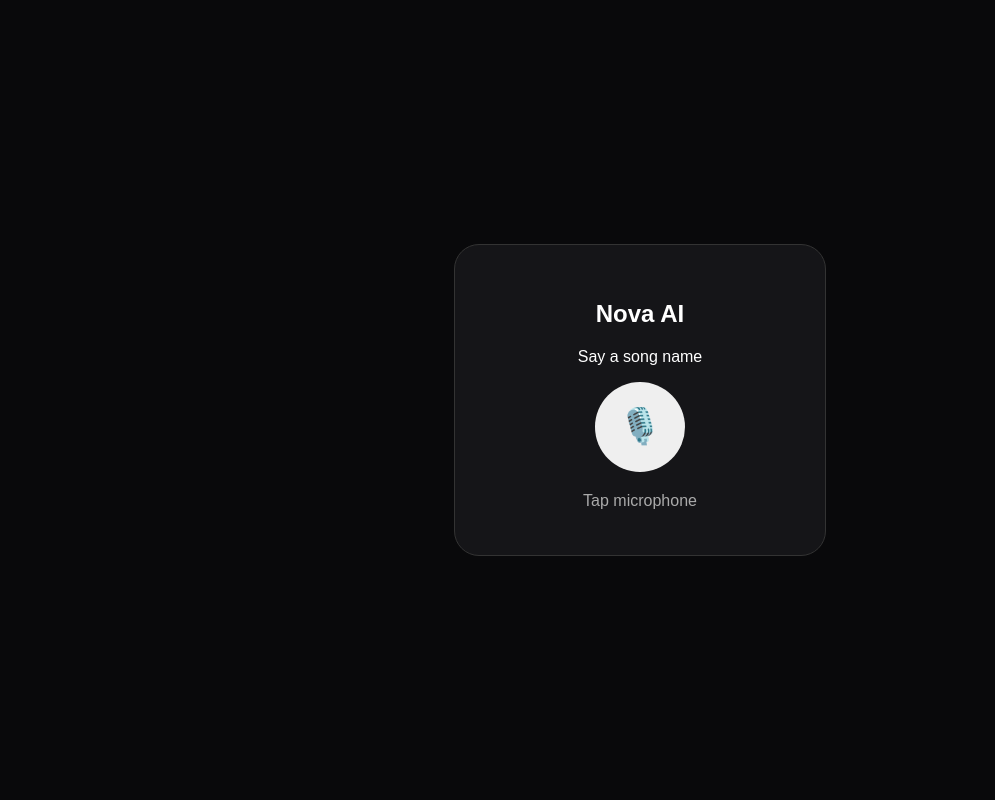
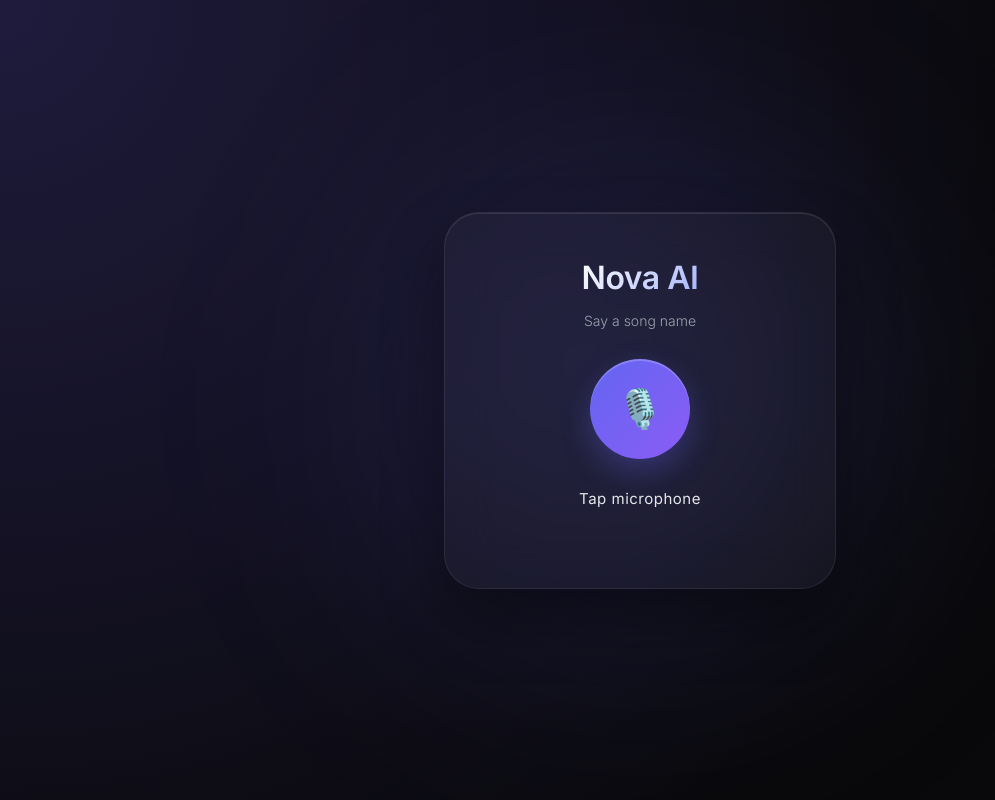
Before and after one commit to Azimullah-6430/Agent, a Flask app: page / in a window 1280 px wide. Shown: the whole page, without its empty margins (0-995 px from the left). Run offline with Flask 3, Linux system fonts and the light colour scheme.

Commit message:
Update index.html

```diff
--- a/app/templates/index.html
+++ b/app/templates/index.html
@@ -1,53 +1,140 @@
 <!DOCTYPE html>
 <html lang="en">
-
 <head>
 <meta charset="UTF-8">
-<meta name="viewport" content="width=device-width,initial-scale=1">
+<meta name="viewport" content="width=device-width, initial-scale=1">
 <title>Nova AI</title>
+<link href="https://fonts.googleapis.com/css2?family=Inter:wght@300;400;600&display=swap" rel="stylesheet">
 
 <style>
-body{
-    margin:0;
-    height:100vh;
-    display:grid;
-    place-items:center;
-    background:#09090b;
-    color:white;
-    font-family:Arial;
+    body {
+        margin: 0;
+        height: 100vh;
+        display: flex;
+        justify-content: center;
+        align-items: center;
+        background: radial-gradient(circle at top left, #1f1b3d, #09090b 70%);
+        color: #ffffff;
+        font-family: 'Inter', sans-serif;
+        overflow: hidden;
     }
 
-.card{
-    width:300px;
-    padding:35px;
-    text-align:center;
-    background:#151518;
-    border:1px solid #333;
-    border-radius:25px;
+    /* Ambient background glow */
+    body::before {
+        content: '';
+        position: absolute;
+        width: 500px;
+        height: 500px;
+        background: rgba(99, 102, 241, 0.15);
+        border-radius: 50%;
+        filter: blur(120px);
+        z-index: -1;
     }
 
-.mic{
-    width:90px;
-    height:90px;
-    border:0;
-    border-radius:50%;
-    font-size:35px;
-    cursor:pointer;
+    .card {
+        width: 320px;
+        padding: 45px 35px;
+        text-align: center;
+        background: rgba(255, 255, 255, 0.03);
+        backdrop-filter: blur(24px);
+        -webkit-backdrop-filter: blur(24px);
+        border: 1px solid rgba(255, 255, 255, 0.08);
+        border-radius: 35px;
+        box-shadow:
+            0 30px 60px rgba(0, 0, 0, 0.4),
+            inset 0 1px 0 rgba(255, 255, 255, 0.1);
+        display: flex;
+        flex-direction: column;
+        align-items: center;
+        gap: 15px;
     }
 
-.status{
-    margin-top:20px;
-    color:#aaa;
+    .card h2 {
+        margin: 0;
+        font-weight: 600;
+        font-size: 32px;
+        background: linear-gradient(135deg, #ffffff, #a5b4fc);
+        -webkit-background-clip: text;
+        -webkit-text-fill-color: transparent;
+        letter-spacing: -0.5px;
     }
 
-.song{
-    margin-top:10px;
-    font-size:13px;
+    .card p {
+        margin: 0 0 15px 0;
+        color: #9ca3af;
+        font-size: 14px;
+        font-weight: 300;
     }
 
-.listening{
-    transform:scale(1.1);
-    box-shadow:0 0 0 10px #ffffff18;
+    .mic {
+        width: 100px;
+        height: 100px;
+        border: none;
+        border-radius: 50%;
+        font-size: 38px;
+        cursor: pointer;
+        background: linear-gradient(135deg, #6366f1, #8b5cf6);
+        color: white;
+        display: flex;
+        justify-content: center;
+        align-items: center;
+        box-shadow:
+            0 12px 30px rgba(99, 102, 241, 0.3),
+            inset 0 2px 0 rgba(255, 255, 255, 0.2);
+        transition: all 0.3s cubic-bezier(0.4, 0, 0.2, 1);
+    }
+
+    .mic:hover {
+        transform: translateY(-4px) scale(1.05);
+        box-shadow:
+            0 20px 40px rgba(99, 102, 241, 0.4),
+            inset 0 2px 0 rgba(255, 255, 255, 0.2);
+    }
+
+    .mic:active {
+        transform: translateY(0) scale(0.95);
+    }
+
+    .status {
+        margin-top: 15px;
+        color: #e5e7eb;
+        font-size: 15px;
+        font-weight: 400;
+        letter-spacing: 0.5px;
+        transition: color 0.3s;
+    }
+
+    .song {
+        font-size: 13px;
+        color: #a5b4fc;
+        min-height: 20px;
+        font-weight: 300;
+        opacity: 0.8;
+    }
+
+    /* Premium pulsating listening state */
+    .listening {
+        background: linear-gradient(135deg, #ec4899, #f43f5e);
+        animation: pulse 2s infinite cubic-bezier(0.4, 0, 0.2, 1);
+    }
+
+    .listening:hover {
+        transform: scale(1);
+    }
+
+    @keyframes pulse {
+        0% {
+            transform: scale(0.95);
+            box-shadow: 0 0 0 0 rgba(244, 63, 94, 0.7);
+        }
+        70% {
+            transform: scale(1.1);
+            box-shadow: 0 0 0 25px rgba(244, 63, 94, 0);
+        }
+        100% {
+            transform: scale(0.95);
+            box-shadow: 0 0 0 0 rgba(244, 63, 94, 0);
+        }
     }
 </style>
 </head>
@@ -55,21 +142,13 @@ body{
 <body>
 
 <div class="card">
-
     <h2>Nova AI</h2>
-
     <p>Say a song name</p>
 
-    <button id="mic" class="mic">
-        🎙️
-    </button>
+    <button id="mic" class="mic">🎙️</button>
 
-    <div id="status" class="status">
-        Tap microphone
-    </div>
-
+    <div id="status" class="status">Tap microphone</div>
     <div id="song" class="song"></div>
-
 </div>
 
 <script>
```
Lines whose indentation alone changed are shown as unchanged.
